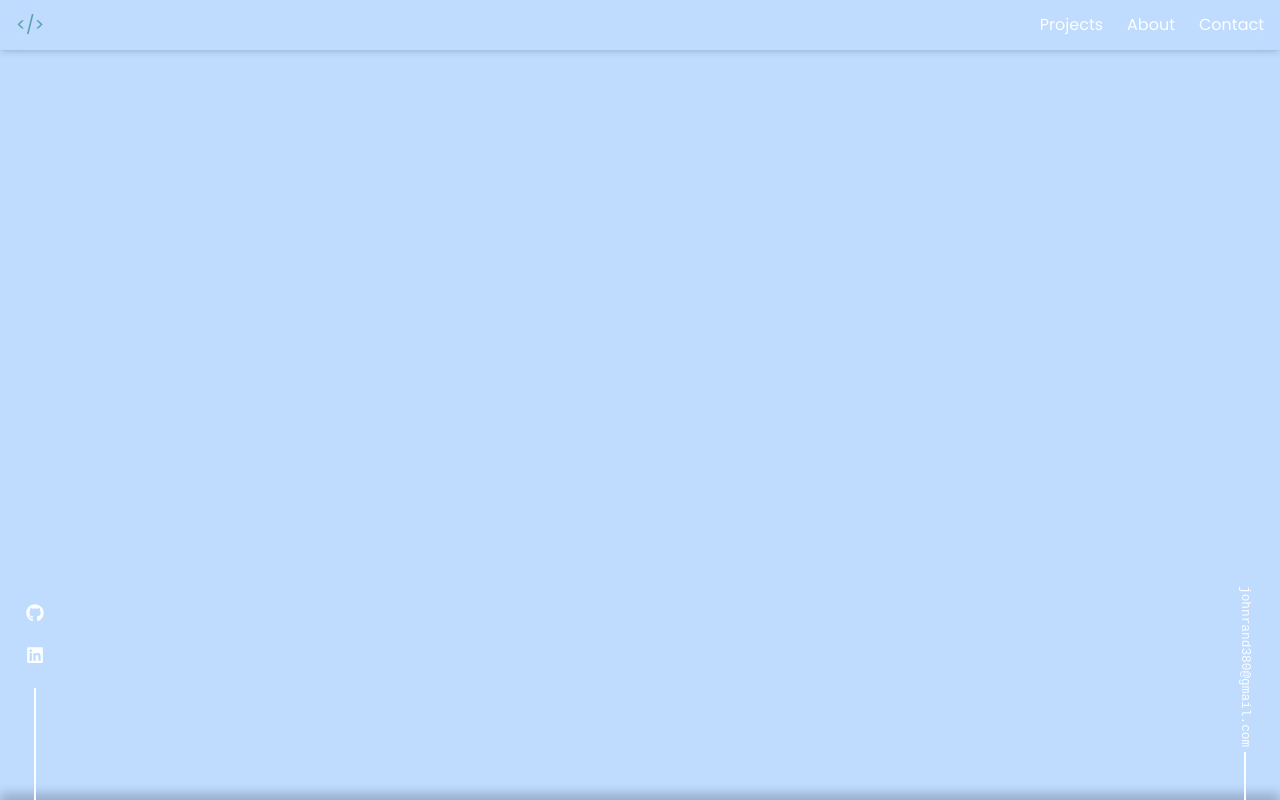
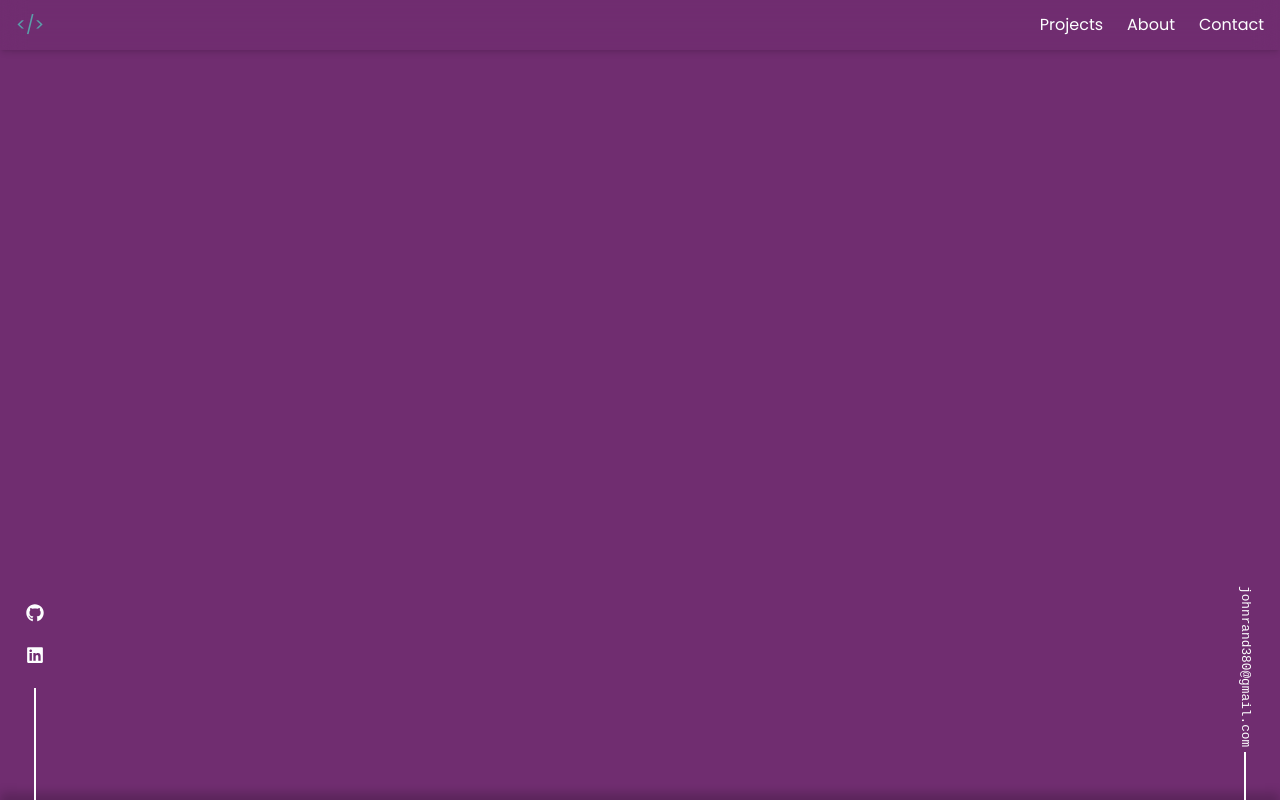
Before and after one commit to johannranudd/portfolio-2.0, a Next.js app: page / in a window 1280 px wide. Shown: the top 800 px of the page. Built offline with nearby package versions, Linux system fonts and the light colour scheme; no server answers; a web font is replaced by a local one.

Commit message:
vh + svh

```diff
--- a/app/HeroComponent.tsx
+++ b/app/HeroComponent.tsx
@@ -30,16 +30,16 @@ export default function HeroComponent() {
   //   if (screenHeight) setHeroTextRefNumber(screenHeight);
   // }, []);
 
-  useEffect(() => {
-    //   adjustHeroText(heroRef, heroTextRef, headingRef);
-    //   const screenHeight = getHeroHeight(headingRef);
-    //   if (screenHeight) setHeroTextRefNumber(screenHeight);
-    // getVH();
-    window.addEventListener("resize", () => getVH());
-    return () => {
-      window.removeEventListener("resize", () => getVH());
-    };
-  }, [windowWidth, windowHeight]);
+  // useEffect(() => {
+  //   adjustHeroText(heroRef, heroTextRef, headingRef);
+  //   const screenHeight = getHeroHeight(headingRef);
+  //   if (screenHeight) setHeroTextRefNumber(screenHeight);
+  // getVH();
+  // window.addEventListener("resize", () => getVH());
+  // return () => {
+  //   window.removeEventListener("resize", () => getVH());
+  // };
+  // }, [windowWidth, windowHeight]);
 
   // useEffect(() => {
   //   window.addEventListener("scroll", () => {
@@ -54,27 +54,27 @@ export default function HeroComponent() {
   //   };
   // }, [scrollYProgress]);
 
-  useEffect(() => {
-    getVH();
-  }, []);
+  // useEffect(() => {
+  //   getVH();
+  // }, []);
 
-  function getVH() {
-    let vh = window.innerHeight * 0.01;
-    document.documentElement.style.setProperty("--vh", `${vh}px`);
-    const wh = document.documentElement.style.getPropertyValue("--vh");
-    const whToNumber = Number(wh.slice(0, wh.length - 2));
-    setWindowHeight(whToNumber);
-    if (heroRef) {
-      console.log(heroRef.current?.style.height);
-    }
-  }
+  // function getVH() {
+  //   let vh = window.innerHeight * 0.01;
+  //   document.documentElement.style.setProperty("--vh", `${vh}px`);
+  //   const wh = document.documentElement.style.getPropertyValue("--vh");
+  //   const whToNumber = Number(wh.slice(0, wh.length - 2));
+  //   setWindowHeight(whToNumber);
+  //   if (heroRef) {
+  //     console.log(heroRef.current?.style.height);
+  //   }
+  // }
   return (
     <>
       <section
         ref={heroRef}
         id="heroSection"
-        style={{ height: windowHeight * 100 }}
-        className="relative -z-50 bg-blue-200"
+        // style={{ height: "svh" }}
+        // className="relative -z-50 bg-blue-200"
       ></section>
     </>
   );
--- a/app/globals.css
+++ b/app/globals.css
@@ -37,8 +37,13 @@ body {
   /* min-height: calc(100vh - calc(100vh - 100%)); */
   /* min-height: -webkit-fill-available; */
   font-family: "Poppins", sans-serif;
-  /* min-height: 100vh;  */
+  min-height: 100vh;
   /* min-height: calc(var(--vh, 1vh) * 100); */
+}
+#heroSection {
+  height: 100vh;
+  height: 100svh;
+  background: rgb(112, 45, 112);
 }
 
 h1,
```
